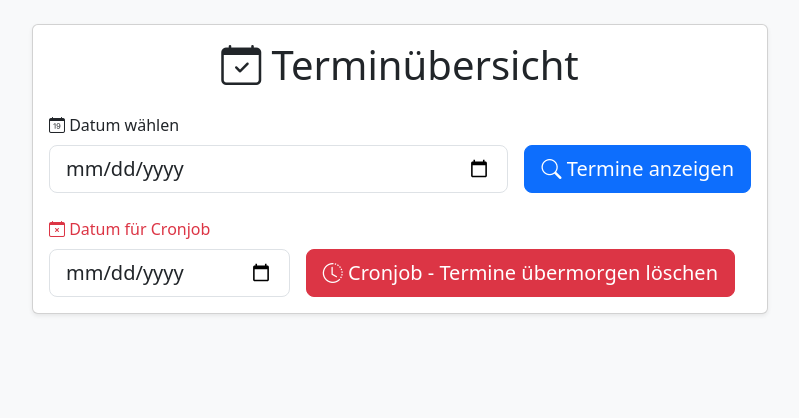
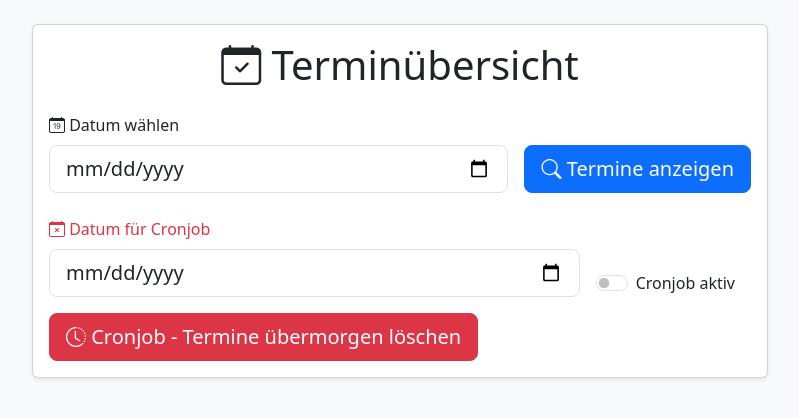
Before and after one commit to neckattack/slotbooking-2-0, a Flask app: page / in a window 1280 px wide. Shown: the top 418 px of the page, without its empty margins (240-1039 px from the left). Run offline with Flask 3, Linux system fonts and the light colour scheme.

Commit message:
UI: Cronjob-Logik & robustes Ende, Lint-Fix

```diff
--- a/templates/index.html
+++ b/templates/index.html
@@ -99,11 +99,25 @@
                                 </label>
                                 <input type="date" id="cronjob_datum" class="form-control form-control-lg">
                             </div>
-                            <div class="col-auto">
-                                <button id="cronjob" class="btn btn-danger btn-lg">
-                                    <i class="bi bi-clock-history"></i> Cronjob - Termine übermorgen löschen
-                                </button>
-                            </div>
+                            <div class="col-auto d-flex align-items-center">
+    <div class="form-check form-switch me-3">
+        <input class="form-check-input" type="checkbox" id="cronjob_active">
+        <label class="form-check-label" for="cronjob_active">Cronjob aktiv</label>
+    </div>
+</div>
+<div class="col-auto" id="cronjob_settings" style="display: none;">
+    <select class="form-select mb-2" id="cronjob_interval">
+        <option value="daily">Täglich</option>
+        <option value="weekly">Wöchentlich</option>
+        <option value="monthly">Monatlich</option>
+    </select>
+    <input type="time" class="form-control" id="cronjob_time" value="02:00">
+</div>
+<div class="col-auto">
+    <button id="cronjob" class="btn btn-danger btn-lg">
+        <i class="bi bi-clock-history"></i> Cronjob - Termine übermorgen löschen
+    </button>
+</div>
                             <div class="col-auto">
                                 <button id="delete_confirm" class="btn btn-outline-danger btn-lg">
                                     <i class="bi bi-trash"></i> Löschen bestätigen
```
Also changed, not shown: static/main.js.
